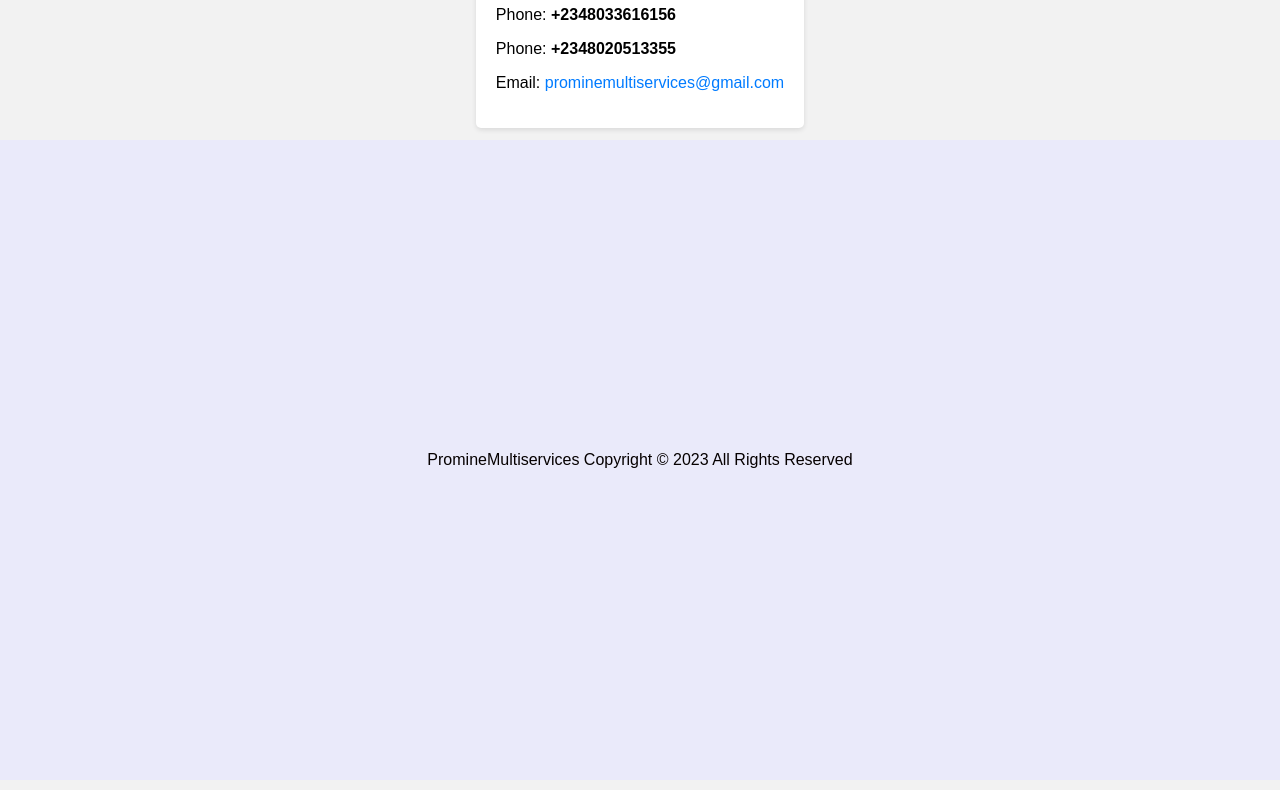
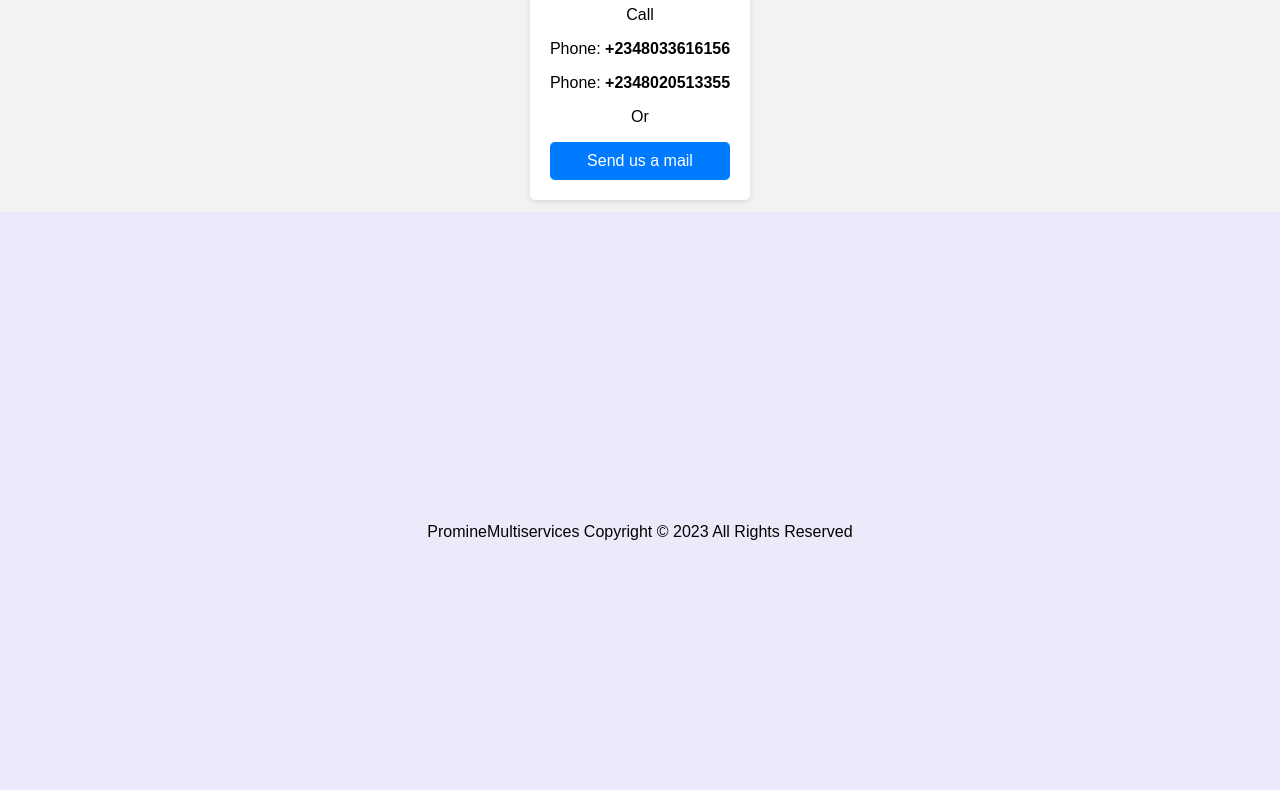
Before and after one commit to anyiamvictor/promine.github.io, a plain HTML site: page prContact.html in a window 1280 px wide. Shown: the part 199-989 px from the top of the page. Drawn offline with Linux system fonts and the light colour scheme.

Commit message:
styling the mail button

```diff
--- a/prContact.html
+++ b/prContact.html
@@ -22,6 +22,7 @@
   background-color: #fff;
   border-radius: 5px;
   box-shadow: 0 2px 5px rgba(0, 0, 0, 0.1);
+  text-align: center;
 }
 
 h1 {
@@ -52,6 +53,29 @@
   justify-content: center;
   align-items: center;
 }
+.email{
+  /* border:1px solid blue; */
+  border-radius:5px;
+  text-align:center;
+  padding:10px;
+  background-color: #007bff;
+
+}
+.email a{
+  text-decoration:none;
+  color:white;
+
+}
+
+.email:hover{
+  transform:translateY(-5px);
+  box-shadow: 0px 3px 5px black,0px 0px 10px black;
+}
+
+.email:active{
+   transform:translateY(0px);
+  box-shadow: 0px 0px 1px black,0px 0px 1px black;
+}
     </style>
 
 </head>
@@ -72,10 +96,11 @@
   <div class="contact-container">
     <h1>Contact Us</h1>
     <div class="contact-info">
+      <p>Call</p>
       <p>Phone: <span class="phone-number">+2348033616156</span></p>
       <p>Phone: <span class="phone-number">+2348020513355</span></p>
-
-      <p>Email: <a href="mailto:prominemultiservices@gmail.com">prominemultiservices@gmail.com</a></p>
+       <p>Or</p>
+     <div class="email"><a href="mailto:prominemultiservices@gmail.com">Send us a mail</a></div>
     </div>
   </div>
 
```
